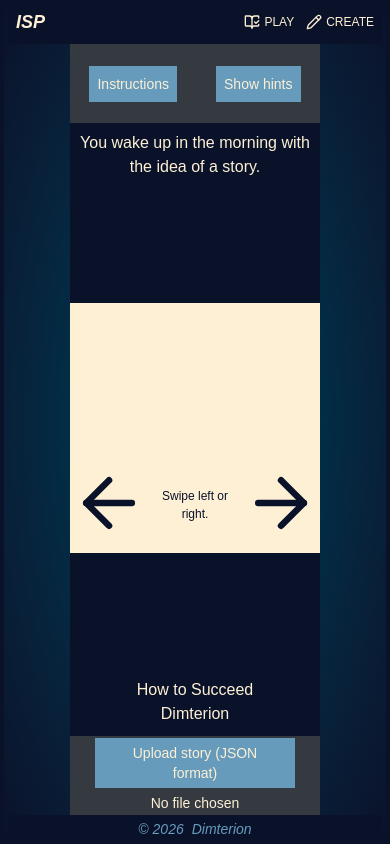
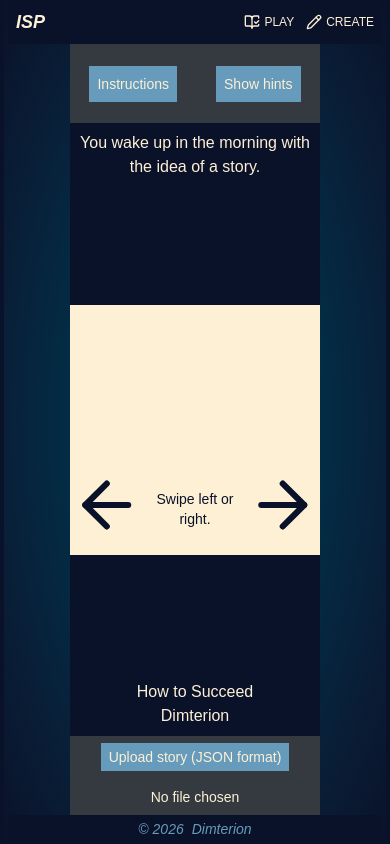
Before and after one commit to Dimterion/stories-platform, a React (Vite) app: page /adventure-game-player in a window 390 px wide. Built offline with nearby package versions, Linux system fonts and the light colour scheme; no server answers; a web font is replaced by a local one.

Commit message:
adjust AdventureGamePlayerPage style conversion to Tailwind

```diff
--- a/src/pages/adventureGamePlayer/adventureGamePlayer.css
+++ b/src/pages/adventureGamePlayer/adventureGamePlayer.css
@@ -14,22 +14,7 @@
 }
 
 .agp-verticalCardImgForeground {
-  background: var(--color-softWhite);
-  /* For touch dragging doesn't scroll the page */
-  cursor: grab;
-  inset: 0;
-  position: absolute;
-  /* Prevents scrolling during touch drag */
-  touch-action: none;
-  /* Rotate around slightly-lower point (card-ish feel) */
   transform-origin: 50% 80%;
-  user-select: none;
-  will-change: transform;
-  z-index: 2;
-}
-
-.agp-verticalCardImgForeground.is-dragging {
-  transition: none;
 }
 
 .agp-verticalCardImgForeground.is-settling {
@@ -37,20 +22,10 @@
   transition: transform 180ms cubic-bezier(0.2, 0.9, 0.2, 1);
 }
 
-.agp-verticalCardImgForeground:active {
-  cursor: grabbing;
-}
-
 /* Label stays inside foreground, near the top */
 .agp-foregroundLabel {
   background: rgba(0, 0, 0, 0.8);
-  padding: 10px 12px;
-  /* Label shouldn’t block dragging */
-  pointer-events: none;
-  position: absolute;
-  text-align: center;
   transition: opacity 120ms linear;
-  width: 100%;
 }
 
 .agp-foreground--left {
@@ -60,105 +35,3 @@
 .agp-foreground--right {
   box-shadow: 10px 0 30px var(--color-lightPurple);
 }
-
-.agp-endGameCard {
-  align-items: center;
-  background: var(--color-softWhite);
-  display: flex;
-  flex-direction: column;
-  gap: 2rem;
-  height: 400px;
-  justify-content: center;
-  margin: auto;
-  max-width: 80vw;
-  position: relative;
-  width: 400px;
-}
-
-.agp-endGameCard p {
-  color: var(--color-darkBlue);
-  font-size: 1.25rem;
-  font-weight: bold;
-}
-
-.agp-arrowIconsContainer {
-  display: flex;
-  flex-direction: row;
-  justify-content: space-between;
-}
-
-.agp-arrowIconsContainer p {
-  color: var(--color-darkBlue);
-  position: relative;
-  top: 11.5rem;
-}
-
-.agp-arrowIcon {
-  color: var(--color-darkBlue);
-  height: 5rem;
-  position: relative;
-  top: 10rem;
-  width: 5rem;
-}
-
-.agp-restartBtn {
-  background: var(--color-lightBlue);
-  border: none;
-  color: var(--color-softWhite);
-  cursor: pointer;
-  padding: 10px 18px;
-}
-
-.agp-restartBtn:hover {
-  background: var(--color-darkBlue);
-}
-
-.agp-restartBtn:active {
-  scale: 95%;
-}
-
-.agp-metaContainer {
-  margin: 10px;
-}
-
-.agp-uploadLabel {
-  align-items: center;
-  background: var(--color-lightBlue);
-  color: var(--color-softWhite);
-  cursor: pointer;
-  display: inline-flex;
-  gap: 0.5rem;
-  max-width: 200px;
-  padding: 5px 15px;
-  text-align: center;
-}
-
-.agp-uploadInput {
-  display: none;
-}
-
-.agp-uploadLabel:hover {
-  background: var(--color-darkBlue);
-}
-
-.agp-uploadLabel:active {
-  scale: 95%;
-}
-
-/* Mobile view */
-@media (max-width: 768px) {
-  .agp-verticalCard,
-  .agp-endGameCard {
-    width: 250px;
-    max-width: 90vw;
-  }
-
-  .agp-endGameCard {
-    height: 250px;
-  }
-
-  .agp-foregroundLabel,
-  .agp-arrowIconsContainer p {
-    font-size: 0.75rem;
-  }
-}
--- a/src/pages/adventureGamePlayer/adventureGamePlayer.jsx
+++ b/src/pages/adventureGamePlayer/adventureGamePlayer.jsx
@@ -224,7 +224,7 @@ export default function AdventureGamePlayerPage() {
 
   return (
     <div className="flex flex-1 flex-col overflow-y-auto">
-      <section className="agp-verticalCard bg-darkBlue m-auto flex w-[500px] flex-1 flex-col items-center justify-between">
+      <section className="agp-verticalCard bg-darkBlue m-auto flex w-[250px] max-w-[90vw] flex-1 flex-col items-center justify-between md:w-[500px]">
         <div className="bg-darkGray flex h-[100px] w-full flex-row flex-wrap items-center justify-around">
           <button
             type="button"
@@ -262,8 +262,8 @@ export default function AdventureGamePlayerPage() {
 
               <div
                 className={
-                  "agp-verticalCardImgForeground " +
-                  (isDragging ? "is-dragging" : "is-settling") +
+                  "agp-verticalCardImgForeground bg-softWhite absolute inset-0 z-20 cursor-grab touch-none will-change-transform select-none active:cursor-grabbing " +
+                  (isDragging ? "transition-none" : "is-settling") +
                   " " +
                   bgTint
                 }
@@ -277,24 +277,24 @@ export default function AdventureGamePlayerPage() {
                   <Hint text="Options are displayed here when swiping left or right." />
                 )}
                 <div
-                  className="agp-foregroundLabel"
+                  className="agp-foregroundLabel pointer-events-none absolute w-full p-2 text-center text-sm sm:text-base"
                   style={{ opacity: labelOpacity }}
                 >
                   {foregroundText}
                 </div>
-                <div className="agp-arrowIconsContainer">
-                  <ArrowLeft className="agp-arrowIcon" />
-                  <p>Swipe left or right.</p>
-                  <ArrowRight className="agp-arrowIcon" />
+                <div className="text-darkBlue flex flex-row justify-between text-sm sm:text-base">
+                  <ArrowLeft className="text-darkBlue relative top-[10rem] h-[5rem] w-[5rem]" />
+                  <p className="relative top-[11.5rem]">Swipe left or right.</p>
+                  <ArrowRight className="text-darkBlue relative top-[10rem] h-[5rem] w-[5rem]" />
                 </div>
               </div>
             </div>
           ) : (
-            <div className="agp-endGameCard">
-              <p>The End</p>
+            <div className="bg-softWhite relative m-auto flex h-[250px] w-[250px] max-w-[90vw] flex-col items-center justify-center gap-4 md:h-[400px] md:w-[400px] md:max-w-[80vw]">
+              <p className="text-darkBlue text-xl font-bold">The End</p>
               <button
                 type="button"
-                className="agp-restartBtn"
+                className="bg-lightBlue text-softWhite hover:bg-darkBlue cursor-pointer border-0 px-4 py-2 active:scale-95"
                 onClick={restartGame}
               >
                 Restart
@@ -302,7 +302,7 @@ export default function AdventureGamePlayerPage() {
             </div>
           )}
 
-          <div className="agp-metaContainer">
+          <div className="m-2">
             <h2>{currentStory.title}</h2>
             <p>{currentStory.author}</p>
           </div>
@@ -310,13 +310,13 @@ export default function AdventureGamePlayerPage() {
 
         <div className="bg-darkGray relative flex h-[100px] w-full flex-col items-center justify-around text-sm">
           {showHints && <Hint text="Upload your own story here." />}
-          <label className="agp-uploadLabel">
+          <label className="bg-lightBlue text-softWhite hover:bg-darkBlue inline-flex max-w-[200px] cursor-pointer items-center gap-2 px-2 py-1 text-center active:scale-95">
             <span>Upload story (JSON format)</span>
             <input
               type="file"
               accept="application/json"
               onChange={handleStoryUpload}
-              className="agp-uploadInput"
+              className="hidden"
             />
           </label>
           <span>{fileName || "No file chosen"}</span>
```
